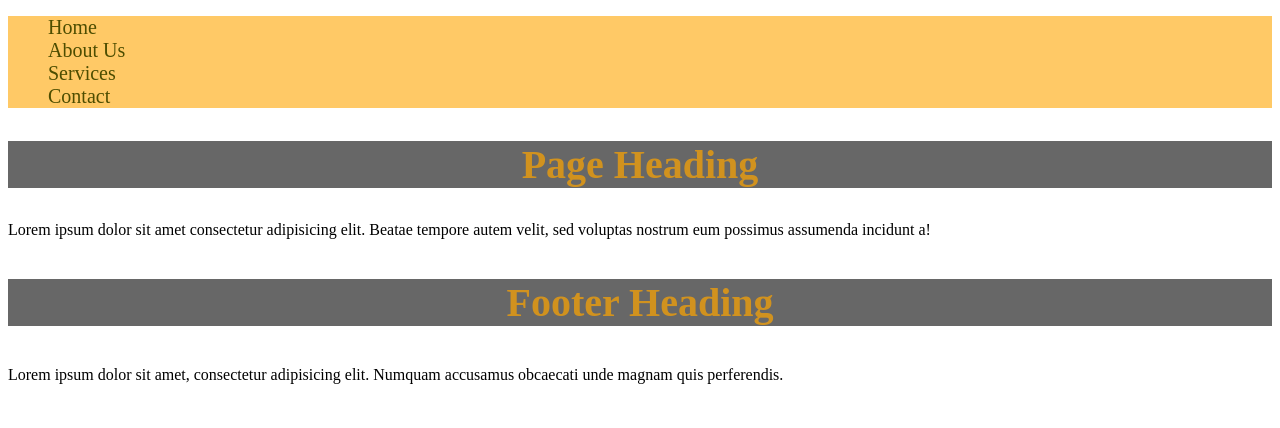
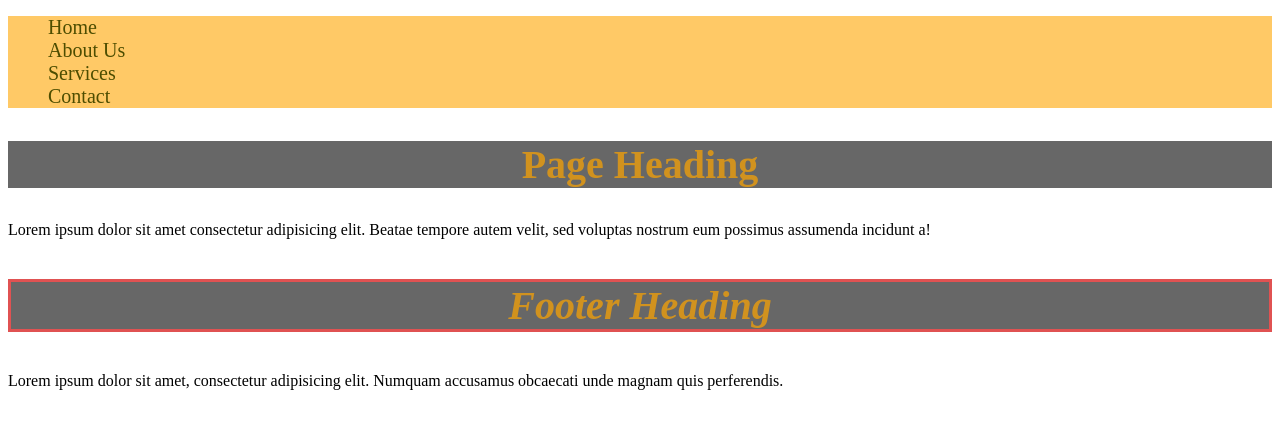
Before and after one commit to DayMrz/sass-demo, a website: page index.html in a window 1280 px wide. Drawn offline with Linux system fonts and the light colour scheme.

Commit message:
import and partials

```diff
--- a/package.json
+++ b/package.json
@@ -4,7 +4,7 @@
   "description": "",
   "main": "index.js",
   "scripts": {
-    "watch": "node-sass -o css scss/main.scss -w"
+    "watch": "node-sass -o css scss -w"
   },
   "keywords": [],
   "author": "",
--- /dev/null
+++ b/scss/_test.scss
@@ -0,0 +1,4 @@
+.footer h3 {
+  font-style: italic;
+  border: 3px solid rgb(224, 82, 82);
+}
--- a/scss/main.scss
+++ b/scss/main.scss
@@ -1,3 +1,5 @@
+@import "test";
+
 $color-primary: orange;
 $color-secondary: gray;
 $color-tertiary: royalblue;
```
Also changed, not shown: css/main.css.
